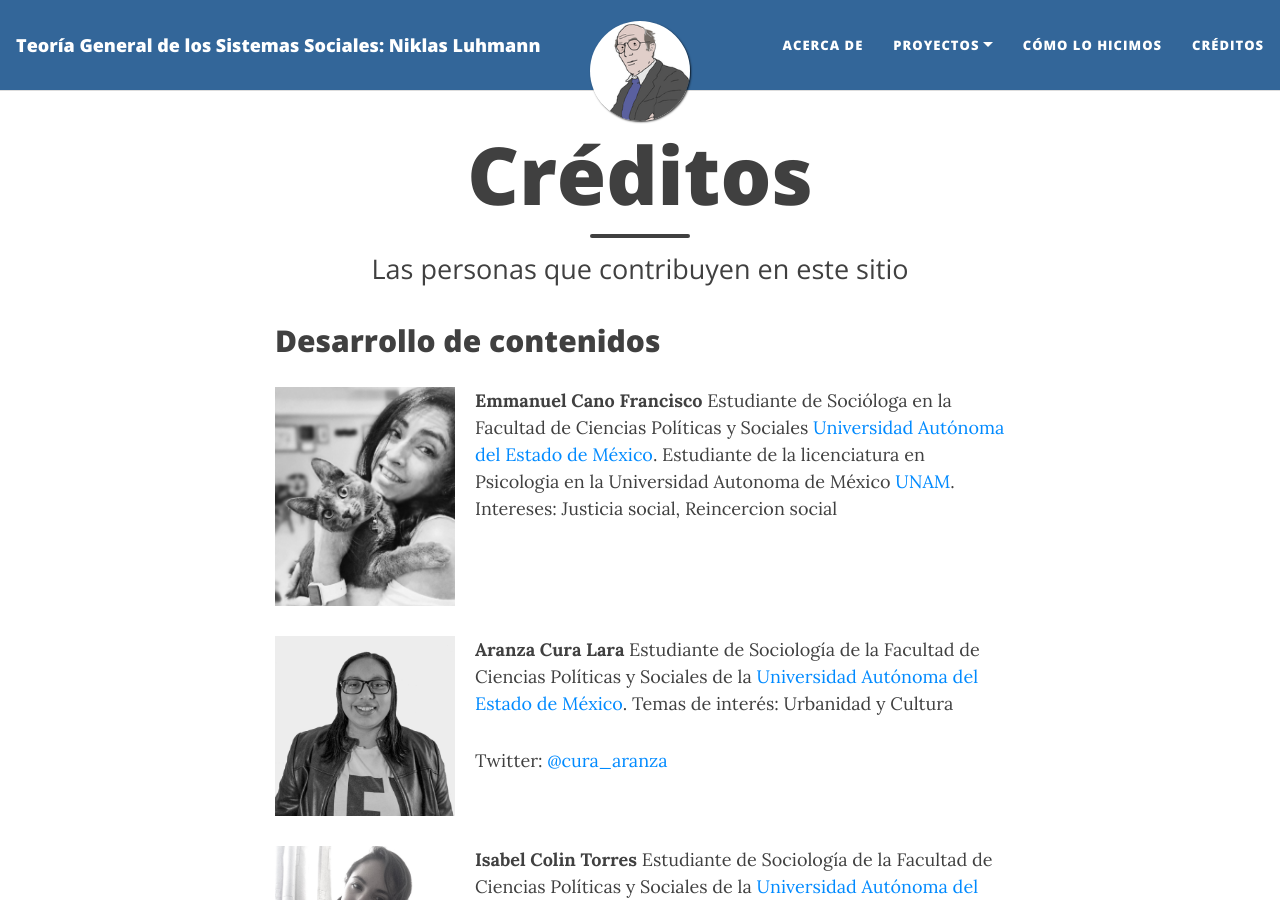
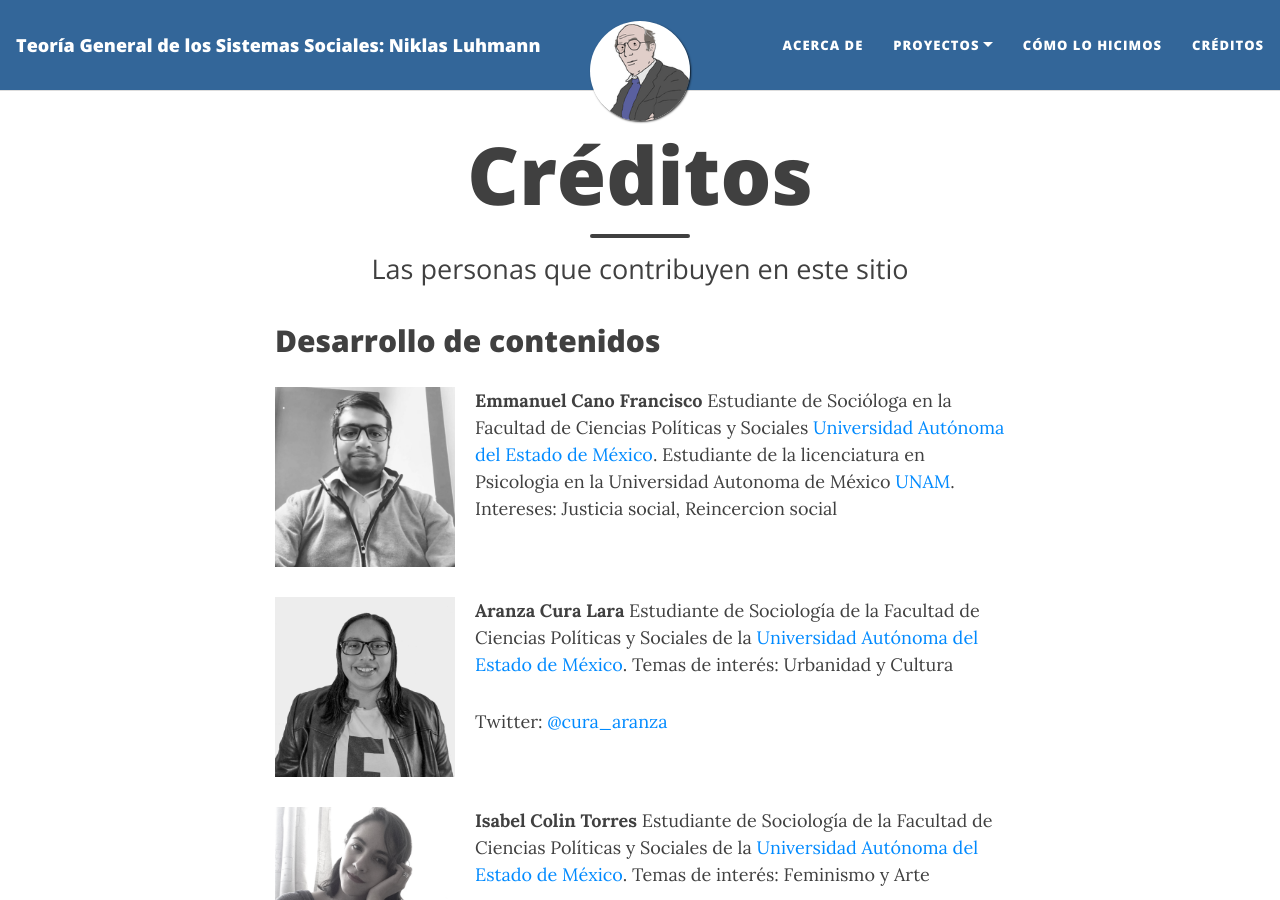
Before and after one commit to rosariorogel/luhmann, a Jekyll site: the page built from _pages/credits.md, in a window 1280 px wide and 900 px high. Built offline with Jekyll 4.4.1, drawn with Linux system fonts in a browser that asks for light colours; nearby versions of some CDN libraries.

Commit message:
Actualicé foto de Emmanuel

```diff
--- a/_pages/credits.md
+++ b/_pages/credits.md
@@ -9,7 +9,7 @@
 
 <div style="clear: both;"></div>
 
-<img src="{{ site.baseurl }}/assets/img/FotoRosario.jpg" style="float:left;width:200px;padding-right:20px;">
+<img src="{{ site.baseurl }}/assets/img/FotoEmmanuelCano.jpg" style="float:left;width:200px;padding-right:20px;">
 **Emmanuel Cano Francisco** Estudiante de Socióloga en la Facultad de Ciencias Políticas y Sociales [Universidad Autónoma del Estado de México](https://www.uaemex.mx/). Estudiante de la licenciatura en Psicologia en la Universidad Autonoma de México [UNAM](https://www.unam.mx/). Intereses: Justicia social, Reincercion social
 
 <div style="clear: both;"></div>
```
